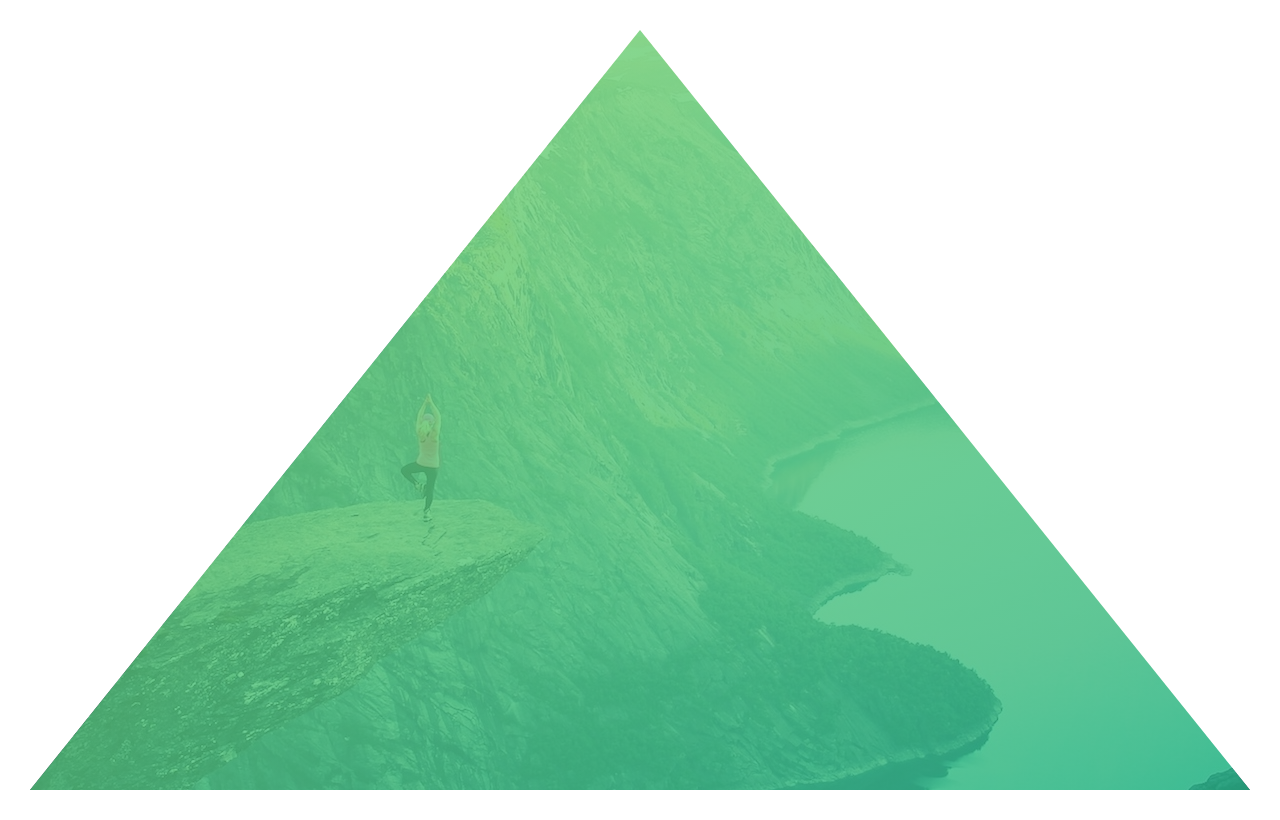
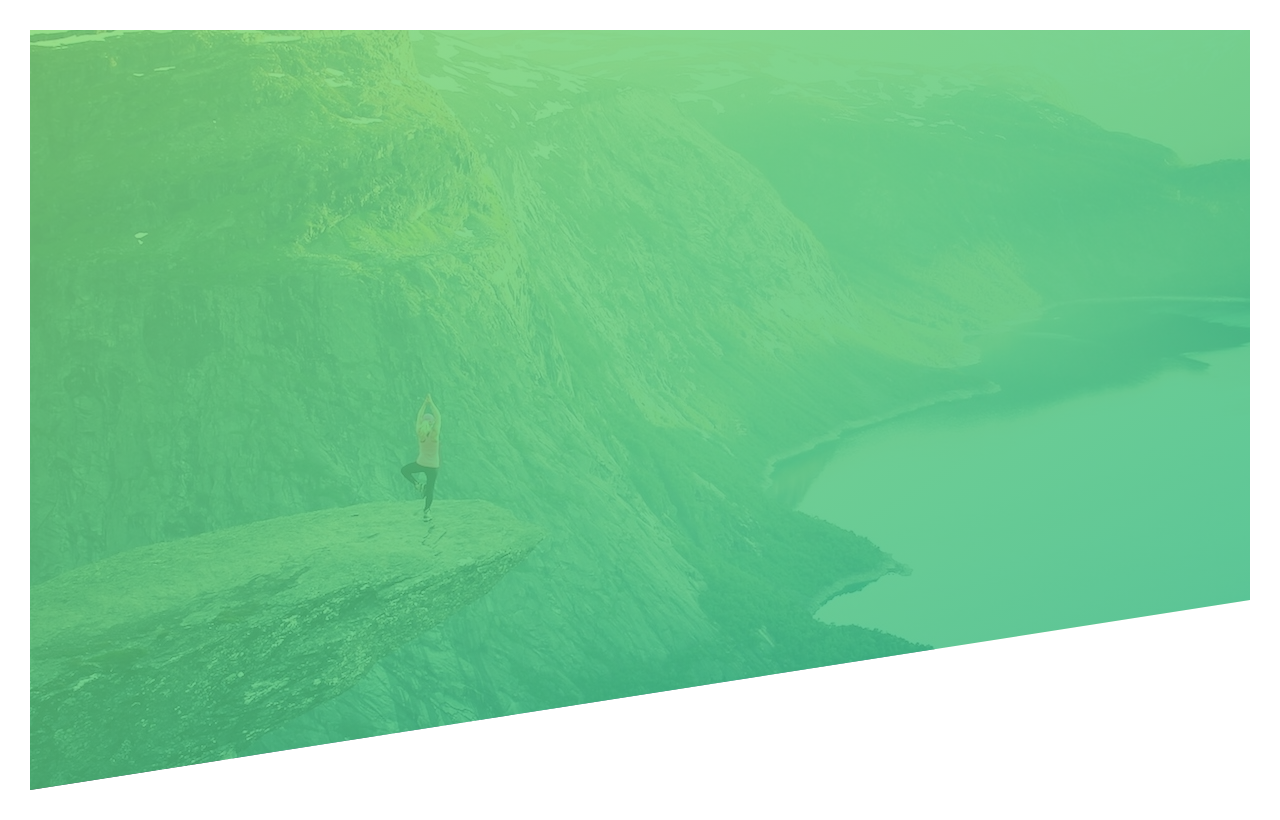
Before and after one commit to GulsahDuzgun/Advance-CSS-and-Sass, a plain HTML site: page index.html in a window 1280 px wide. Drawn offline with Linux system fonts and the light colour scheme.

Commit message:
building the Header Part-1

```diff
--- a/css/style.css
+++ b/css/style.css
@@ -32,5 +32,5 @@ body {
       rgba(40, 180, 133, 0.8)
     ),
     url("../img/hero.jpg");
-  clip-path: polygon(0 100%, 50% 0, 50% 0, 100% 100%);
+  clip-path: polygon(0 0, 100% 0, 100% 75%, 0 100%);
 }
```
